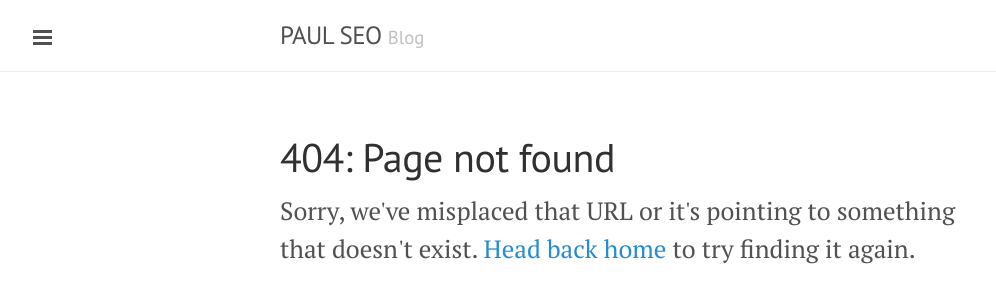
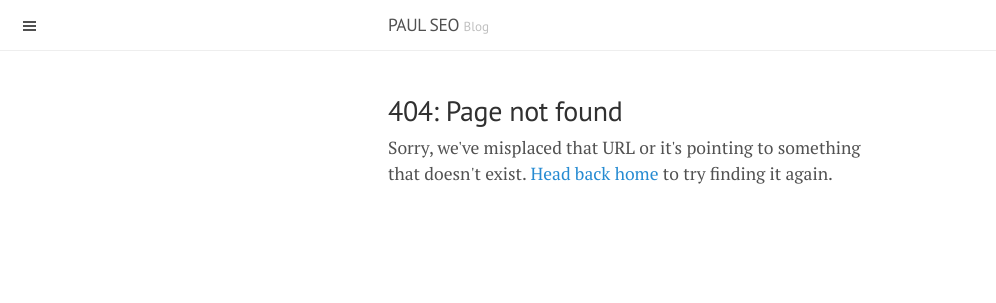
Before and after one commit to neocur/neocur.github.io, a Jekyll site: the page built from 404.html, in a window 1280 px wide. Shown: the top 303 px of the page, without its empty margins (0-996 px from the left). Built offline with Jekyll 4.4.1, drawn with Linux system fonts in a browser that asks for light colours.

Commit message:
Change font size

```diff
--- a/public/css/poole.css
+++ b/public/css/poole.css
@@ -49,12 +49,12 @@ body {
 
 html {
   font-family: "Helvetica Neue", Helvetica, Arial, sans-serif;
-  font-size: 9px;
+  font-size: 16px;
   line-height: 1.5;
 }
 @media (min-width: 38rem) {
   html {
-    font-size: 20px;
+    font-size: 14px;
   }
 }
 
```
